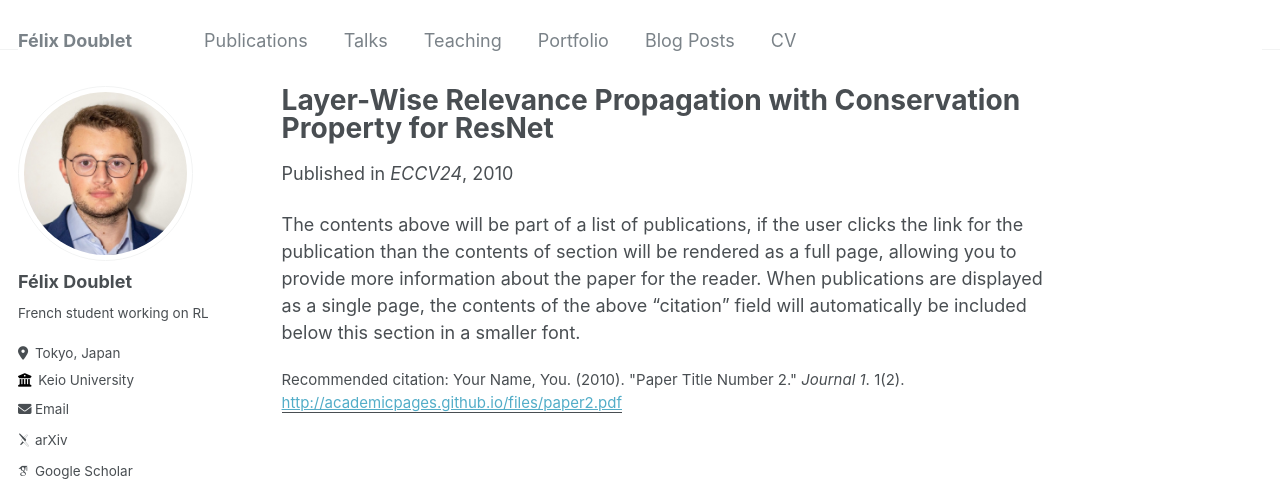
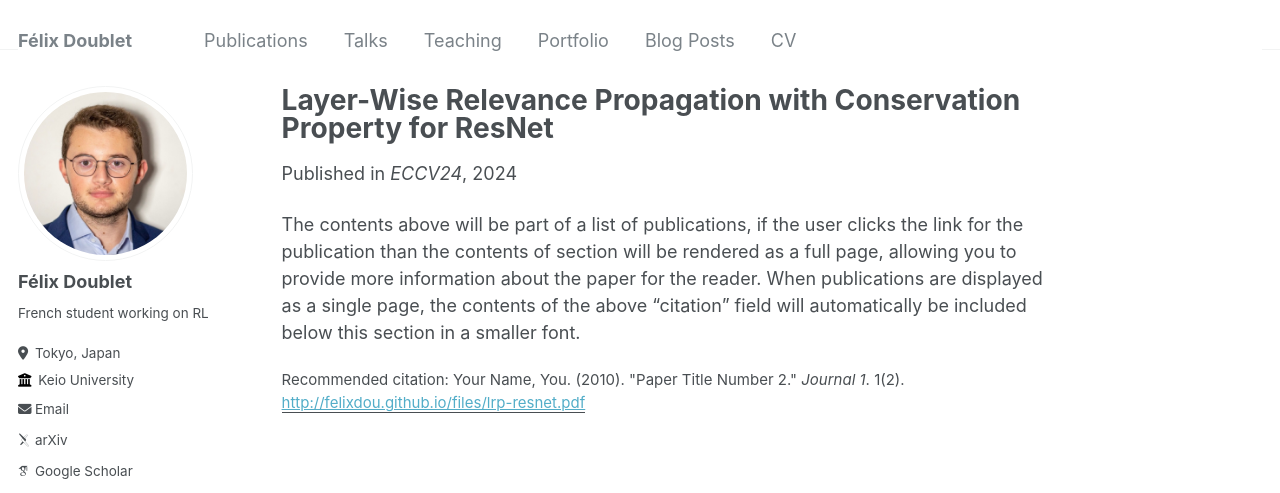
Before and after one commit to FelixDou/FelixDou.github.io, a Jekyll site: the page built from _publications/2010-10-01-paper-title-number-2.md, in a window 1280 px wide and 1115 px high. Shown: the top 493 px of the window. Built offline with Jekyll 4.4.1, drawn with Linux system fonts in a browser that asks for light colours; some web fonts are replaced.

Commit message:
test publication

```diff
--- a/_config.yml
+++ b/_config.yml
@@ -56,7 +56,7 @@ author:
   keybase: # Username
   instagram: # Username
   lastfm: # Username
-  linkedin: "Felix Doublet" # Username
+  linkedin: "felix-doublet" # Username
   mastodon: # URL
   medium: # URL
   pinterest: # Username
--- a/_publications/2010-10-01-paper-title-number-2.md
+++ b/_publications/2010-10-01-paper-title-number-2.md
@@ -1,12 +1,12 @@
 ---
 title: "Layer-Wise Relevance Propagation with Conservation Property for ResNet"
 collection: publications
-permalink: /publication/2010-10-01-paper-title-number-2
-excerpt: 'This paper is about the number 2. The number 3 is left for future work.'
-date: 2010-10-01
-venue: 'ECCV24'
-paperurl: 'http://academicpages.github.io/files/paper2.pdf'
-citation: 'Your Name, You. (2010). &quot;Paper Title Number 2.&quot; <i>Journal 1</i>. 1(2).'
+permalink: /publication/lrp-for-resnet
+excerpt: "This paper is about the number 2. The number 3 is left for future work."
+date: 2024-09-29
+venue: "ECCV24"
+paperurl: "http://felixdou.github.io/files/lrp-resnet.pdf"
+citation: "Your Name, You. (2010). &quot;Paper Title Number 2.&quot; <i>Journal 1</i>. 1(2)."
 ---
 
 The contents above will be part of a list of publications, if the user clicks the link for the publication than the contents of section will be rendered as a full page, allowing you to provide more information about the paper for the reader. When publications are displayed as a single page, the contents of the above "citation" field will automatically be included below this section in a smaller font.
```
Also changed, not shown: 1 other file.
